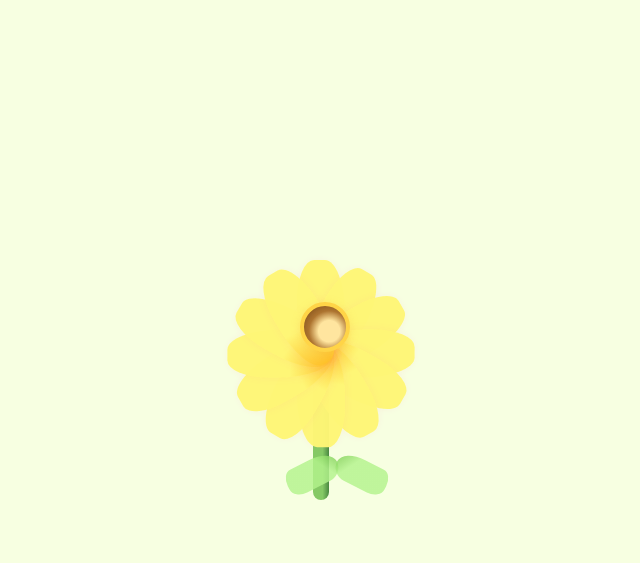
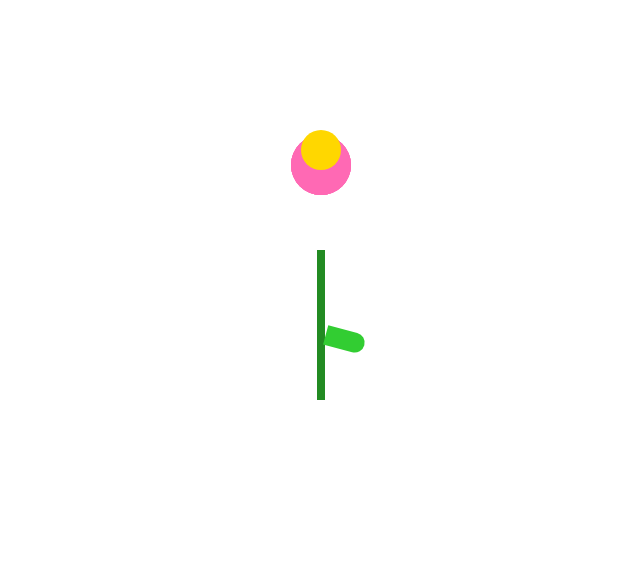
Before and after one commit to sfreites-2025/de-salo.github.io, a plain HTML site: page index13.html in a window 1280 px wide. Shown: the whole page, without its empty margins (319-959 px from the left). Drawn offline with Linux system fonts and the light colour scheme.

Commit message:
index13.html

```diff
--- a/index13.html
+++ b/index13.html
@@ -1,112 +1,89 @@
 <!DOCTYPE html>
 <html lang="es">
 <head>
-  <meta charset="UTF-8" />
-  <meta name="viewport" content="width=device-width, initial-scale=1" />
-  <title>Girasol Simple</title>
+    <meta charset="UTF-8">
+    <meta name="viewport" content="width=device-width, initial-scale=1.0">
+    <title>Flor 2D</title>
     <style>
-    body {
-      background: #f7ffe1;
-      min-height: 100vh;
-      display: flex;
-      align-items: center;
-      justify-content: center;
-      margin: 0;
+        .flor {
+            position: relative;
+            width: 200px;
+            height: 200px;
+            margin: 50px auto;
         }
-    .girasol-simple {
-      position: relative;
-      width: 180px;
-      height: 320px;
-      display: flex;
-      flex-direction: column;
-      align-items: center;
-      justify-content: flex-end;
-      user-select: none;
+
+        /* Centro de la flor */
+        .centro {
+            position: absolute;
+            width: 40px;
+            height: 40px;
+            background-color: #FFD700;
+            border-radius: 50%;
+            top: 80px;
+            left: 80px;
+            z-index: 10;
         }
+
+        /* Pétalos */
+        .petalo {
+            position: absolute;
+            width: 60px;
+            height: 30px;
+            background-color: #FF69B4;
+            border-radius: 50px 50px 0 0;
+            top: 85px;
+            left: 70px;
+            transform-origin: 50% 100%;
+        }
+
+        /* Tallo */
         .tallo {
-      width: 16px;
-      height: 120px;
-      background: linear-gradient(to right, #85c965 60%, #4a8941 100%);
             position: absolute;
-      left: 82px;
-      top: 140px;
-      border-radius: 8px;
-      z-index: 1;
+            width: 8px;
+            height: 150px;
+            background-color: #228B22;
+            top: 200px;
+            left: 96px;
+            z-index: -1;
         }
+
+        /* Hoja */
         .hoja {
             position: absolute;
-      width: 55px;
-      height: 28px;
-      background: linear-gradient(60deg, #b3f38c 70%, #77c94d 100%);
-      border-radius: 25px 65px 39px 38px/36px 36px 38px 28px;
-      top: 220px;
-      left: 54px;
-      transform: rotate(-27deg);
-      z-index: 1;
-      opacity: .82;
-    }
-    .hoja.r {
-      left: 103px;
-      transform: scaleX(-1) rotate(-27deg);
-    }
-    .petalo {
-      position: absolute;
-      width: 48px;
-      height: 104px;
-      left: 66px;
-      top: 20px;
-      background: linear-gradient(180deg, #fff676 60%, #ffc12b 100%);
-      border-radius: 55% 65% 69% 67% / 60% 80% 75% 80%;
-      z-index: 2;
-      box-shadow: 0 2px 12px #fc4a9a14;
-      opacity: 0.97;
-      transform-origin: 50% 90%;
-    }
-    /* Distribuir 12 pétalos alrededor del centro */
-    .p1  { transform: rotate(  0deg);}
-    .p2  { transform: rotate( 30deg);}
-    .p3  { transform: rotate( 60deg);}
-    .p4  { transform: rotate( 90deg);}
-    .p5  { transform: rotate(120deg);}
-    .p6  { transform: rotate(150deg);}
-    .p7  { transform: rotate(180deg);}
-    .p8  { transform: rotate(210deg);}
-    .p9  { transform: rotate(240deg);}
-    .p10 { transform: rotate(270deg);}
-    .p11 { transform: rotate(300deg);}
-    .p12 { transform: rotate(330deg);}
-    .centro {
-      position: absolute;
-      left: 69px;
-      top: 62px;
-      width: 42px;
-      height: 42px;
-      background: radial-gradient(circle at 60% 60%, #ffe59f 30%, #ad7430 57%, #714212 100%);
-      border-radius: 50%;
-      border: 4px solid #ffd447;
-      z-index: 3;
-      box-shadow: 0 2px 10px #f5b13d44;
+            width: 40px;
+            height: 20px;
+            background-color: #32CD32;
+            border-radius: 0 50px 50px 0;
+            top: 280px;
+            left: 104px;
+            transform: rotate(15deg);
+            z-index: -1;
         }
     </style>
 </head>
 <body>
-  <div class="girasol-simple">
-    <div class="petalo p1"></div>
-    <div class="petalo p2"></div>
-    <div class="petalo p3"></div>
-    <div class="petalo p4"></div>
-    <div class="petalo p5"></div>
-    <div class="petalo p6"></div>
-    <div class="petalo p7"></div>
-    <div class="petalo p8"></div>
-    <div class="petalo p9"></div>
-    <div class="petalo p10"></div>
-    <div class="petalo p11"></div>
-    <div class="petalo p12"></div>
+    <div class="flor">
+        <!-- Centro -->
         <div class="centro"></div>
+
+        <!-- Pétalos (creados con JavaScript) -->
+
+        <!-- Tallo y hoja -->
         <div class="tallo"></div>
         <div class="hoja"></div>
-    <div class="hoja r"></div>
     </div>
+
+    <script>
+        // Crear pétalos dinámicamente
+        const flor = document.querySelector('.flor');
+        const numPetals = 8;
+
+        for (let i = 0; i < numPetals; i++) {
+            const petalo = document.createElement('div');
+            petalo.className = 'petalo';
+            petalo.style.transform = `rotate(${i * (360 / numPetals)}deg)`;
+            flor.insertBefore(petalo, document.querySelector('.tallo'));
+        }
+    </script>
 </body>
 </html>
```
Lines whose indentation alone changed are shown as unchanged.
